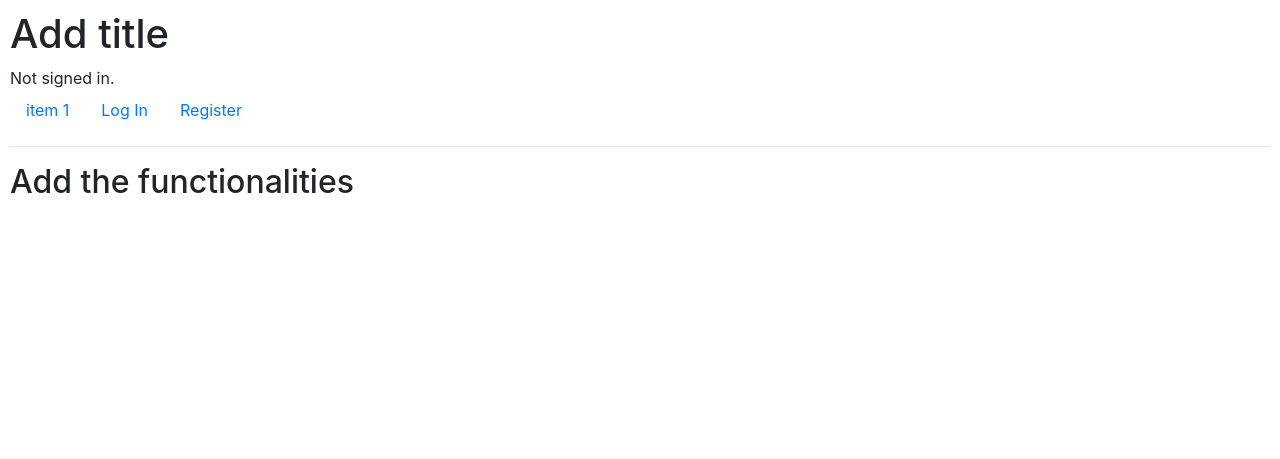
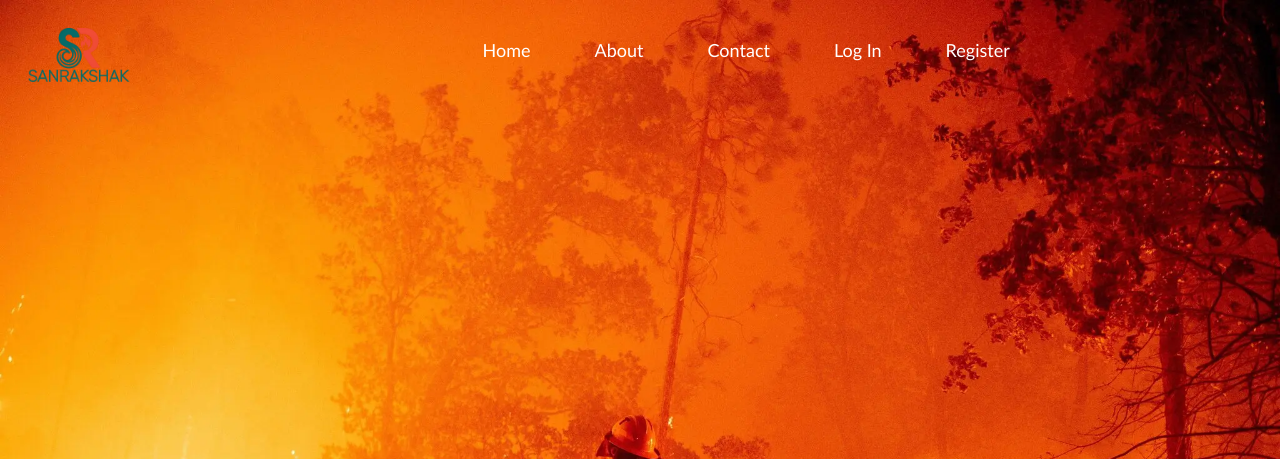
Before and after one commit to MaanyataAul004/SYNTAX_SYNDICATES, a Django app: page / in a window 1280 px wide. Shown: the top 459 px of the page. Run offline with Django 3.2, Linux system fonts and the light colour scheme; some libraries are stand-ins or nearby versions.

Commit message:
Shauviq first commit

```diff
--- a/auctions/static/auctions/styles.css
+++ b/auctions/static/auctions/styles.css
@@ -1,3 +1,42 @@
 body {
-    padding: 10px;
+    background-image: url(background\ image\ page\ 1.jpg);
+    background-size: cover;
+    padding: 0;
+    margin: 0;
 }
+
+.allitems{
+    display: flex;
+}
+
+.navbar{
+    color: white;
+    height: 100px;
+    display: flex;
+    justify-content: center;
+    align-items: center;
+}
+
+.nav-link{
+    color: white;
+    font-weight: 200;
+    font-size: 18px;
+    margin-right: 2rem;
+    transition: 0.5s ease-out;
+    font-family:'Gill Sans', 'Gill Sans MT', Calibri, 'Trebuchet MS', sans-serif;
+}
+
+.nav-link:hover{
+    font-size: 22px;
+    transition: 0.5s ease-out;
+    color: white;
+}
+
+.logo{
+    margin-left: 2%;
+    margin-right: 25%;
+    background-image: url(logopage1.png);
+    background-size: cover;
+    height: 100px;
+    width: 105px;;
+}
--- a/auctions/templates/auctions/index.html
+++ b/auctions/templates/auctions/index.html
@@ -1,5 +1,4 @@
 {% extends "auctions/layout.html" %}
 
 {% block body %}
-    <h2>Add the functionalities</h2>
 {% endblock %}
--- a/auctions/templates/auctions/layout.html
+++ b/auctions/templates/auctions/layout.html
@@ -8,33 +8,39 @@
         <link href="{% static 'auctions/styles.css' %}" rel="stylesheet">
     </head>
     <body>
-        <h1>Add title</h1>
-        <div>
+<div class="allitems">
+    <div class="logo"></div>
+    <div class="navbar">
+        <div class="nav-item">
+            <a class="nav-link" href="#">Home</a>
+           </div>
+           <div class="nav-item">
+            <a class="nav-link" href="#">About</a>
+           </div>
+           <div class="nav-item">
+            <a class="nav-link" href="#">Contact</a>
+           </div>
+        {% if user.is_authenticated %}
+            <div class="nav-item">
+                <a class="nav-link" href="{% url 'logout' %}">log out</a>
+            </div>
+        {% else %}
+            <div class="nav-item">
+                <a class="nav-link" href="{% url 'login' %}">Log In</a>
+            </div>
+            <div class="nav-item">
+                <a class="nav-link" href="{% url 'register' %}">Register</a>
+            </div>
+        {% endif %}
+    {% block body %}
+
+    {% endblock %}
+        <div class="signedin">
             {% if user.is_authenticated %}
                 Signed in as <strong>{{ user.username }}</strong>.
-            {% else %}
-                Not signed in.
             {% endif %}
         </div>
-        <ul class="nav">
-            <li class="nav-item">
-                <a class="nav-link" href="{% url 'index' %}">item 1</a>
-            </li>
-            {% if user.is_authenticated %}
-                <li class="nav-item">
-                    <a class="nav-link" href="{% url 'logout' %}">log out</a>
-                </li>
-            {% else %}
-                <li class="nav-item">
-                    <a class="nav-link" href="{% url 'login' %}">Log In</a>
-                </li>
-                <li class="nav-item">
-                    <a class="nav-link" href="{% url 'register' %}">Register</a>
-                </li>
-            {% endif %}
-        </ul>
-        <hr>
-        {% block body %}
-        {% endblock %}
+    </div>
+</div>
     </body>
 </html>
```
Also changed, not shown: auctions/static/auctions/background image page 1.jpg (added), auctions/static/auctions/logopage1.png (added).
